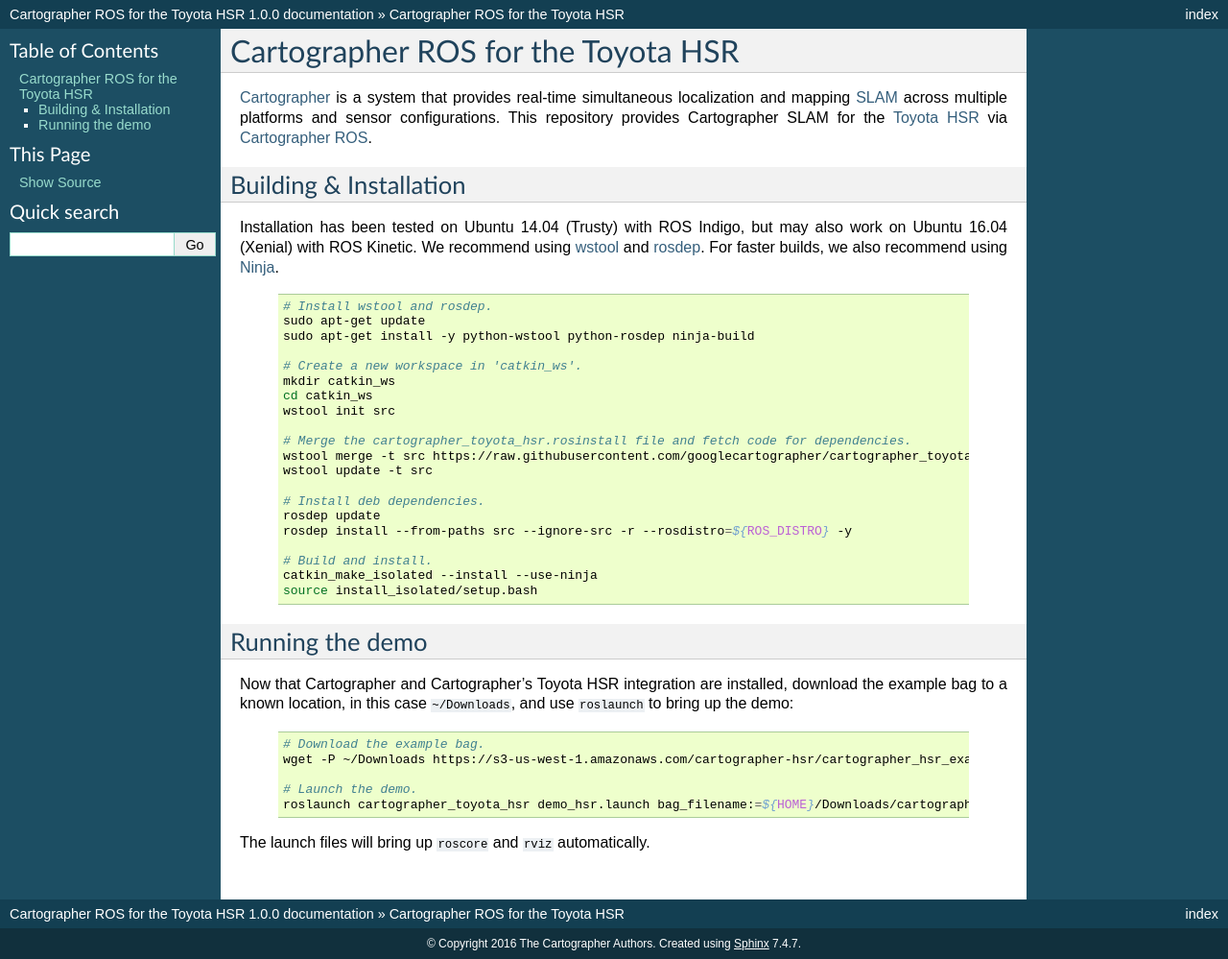
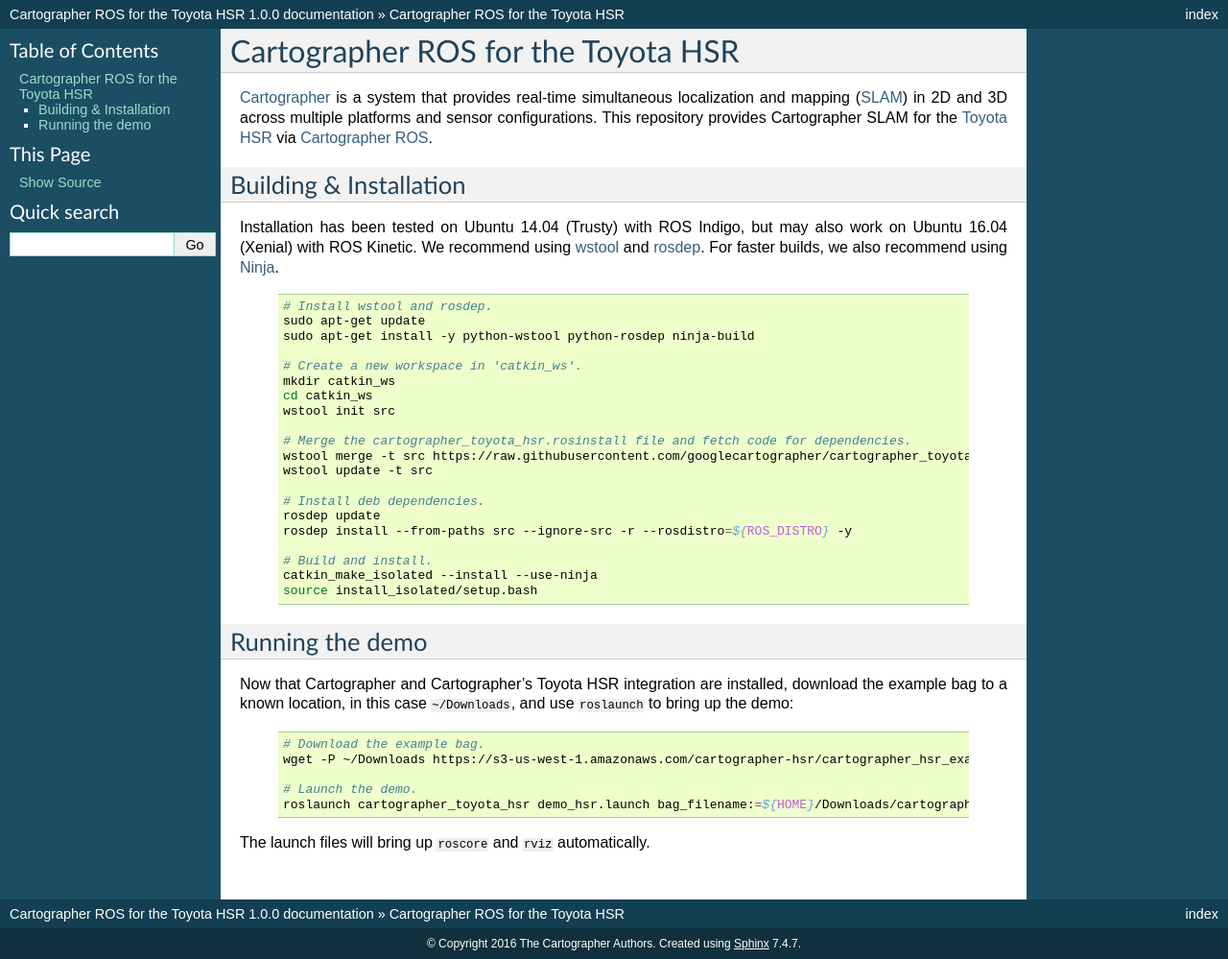
Before and after one commit to cartographer-project/cartographer_toyota_hsr, a Sphinx documentation site: the page built from docs/source/index.rst, in a window 1280 px wide. Shown: the whole page at 96% size. Built offline with Sphinx 7.4.7, drawn with Linux system fonts in a browser that asks for light colours.

Commit message:
Small documentation fixes. (#12)

```diff
--- a/README.rst
+++ b/README.rst
@@ -22,7 +22,7 @@
 =======
 
 `Cartographer`_ is a system that provides real-time simultaneous localization
-and mapping `SLAM`_ in 2D and 3D across multiple platforms and sensor
+and mapping (`SLAM`_) in 2D and 3D across multiple platforms and sensor
 configurations. This repository provides Cartographer SLAM for the `Toyota
 HSR`_ via `Cartographer ROS`_.
 
--- a/docs/source/conf.py
+++ b/docs/source/conf.py
@@ -255,7 +255,7 @@
 texinfo_documents = [
     ('index', 'CartographerToyotaHSR', u'Cartographer ROS for the Toyota HSR Documentation',
      u'The Cartographer Authors', 'Cartographer ROS for the Toyota HSR',
-     'Provides ROS integration for Cartographer.', 'Miscellaneous'),
+     'Provides Toyota HSR integration for Cartographer ROS.', 'Miscellaneous'),
 ]
 
 # Documents to append as an appendix to all manuals.
--- a/docs/source/index.rst
+++ b/docs/source/index.rst
@@ -21,9 +21,9 @@
    :hidden:
 
 `Cartographer`_ is a system that provides real-time simultaneous localization
-and mapping `SLAM`_ across multiple platforms and sensor configurations. This
-repository provides Cartographer SLAM for the `Toyota HSR`_ via
-`Cartographer ROS`_.
+and mapping (`SLAM`_) in 2D and 3D across multiple platforms and sensor
+configurations. This repository provides Cartographer SLAM for the `Toyota
+HSR`_ via `Cartographer ROS`_.
 
 .. _Cartographer: https://github.com/googlecartographer/cartographer
 .. _Cartographer ROS: https://github.com/googlecartographer/cartographer_ros
```
